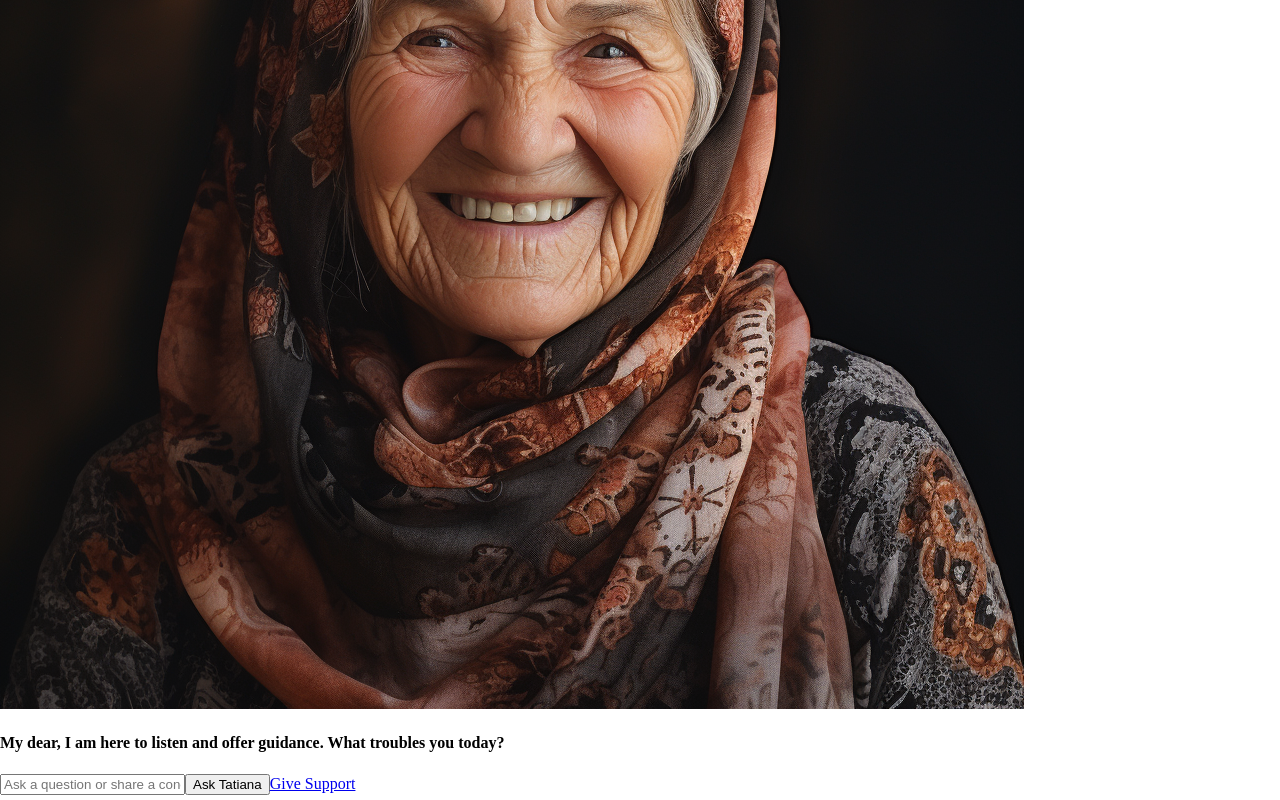
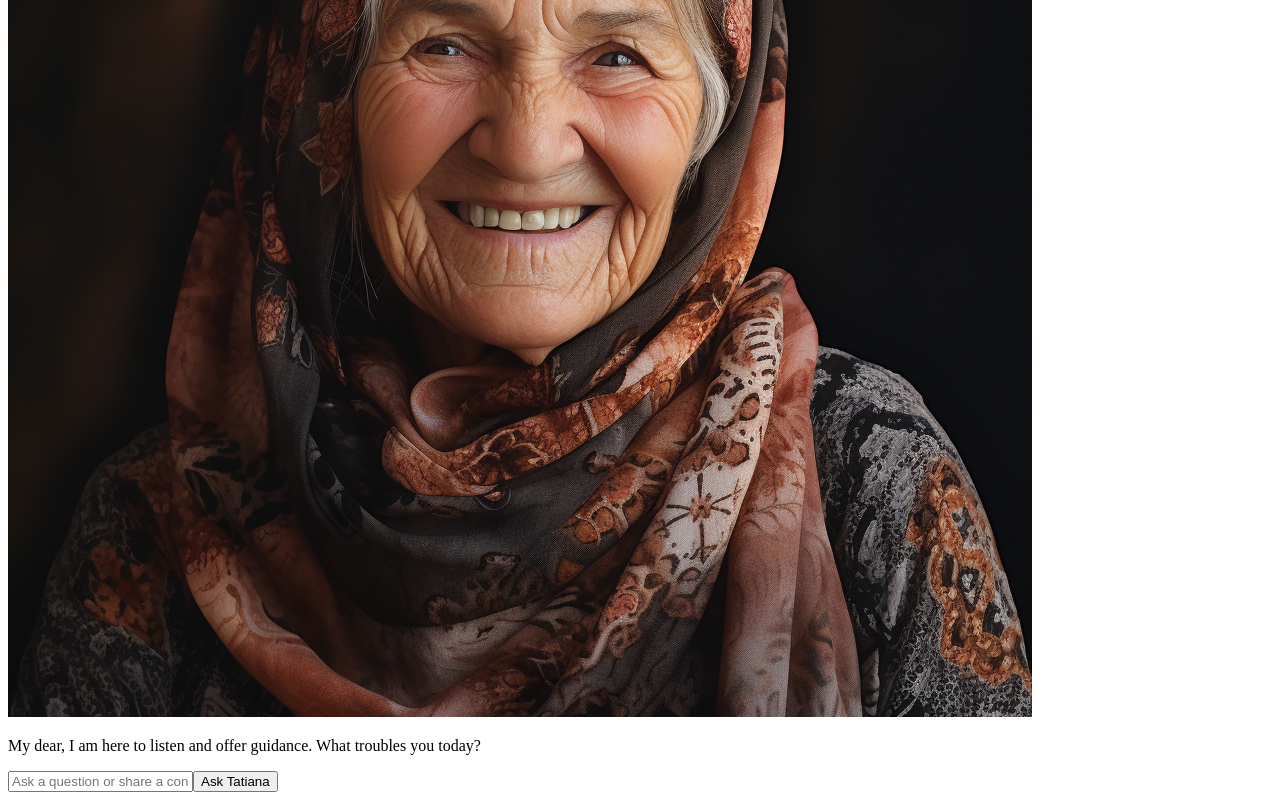
Before and after one commit to wesleyvankomen/AskTatiana, a Next.js app: page / in a window 1280 px wide. Shown: the part 315-1115 px from the top of the page. Built offline with nearby package versions, Linux system fonts and the light colour scheme.

Commit message:
Update UI to use tailwind and indicate a pending response

```diff
--- /dev/null
+++ b/components/spinner.js
@@ -0,0 +1,17 @@
+
+import 'tailwindcss/tailwind.css'
+
+export default function Spinner() {
+  return (
+    <svg className="animate-spin w-12 h-12 text-indigo-400" viewBox="0 0 24 24">
+      <path d="M12 4.75V6.25" stroke="currentColor" strokeWidth="1.5" strokeLinecap="round" strokeLinejoin="round"></path>
+      <path d="M17.1266 6.87347L16.0659 7.93413" stroke="currentColor" strokeWidth="1.5" strokeLinecap="round" strokeLinejoin="round"></path>
+      <path d="M19.25 12L17.75 12" stroke="currentColor" strokeWidth="1.5" strokeLinecap="round" strokeLinejoin="round"></path>
+      <path d="M17.1266 17.1265L16.0659 16.0659" stroke="currentColor" strokeWidth="1.5" strokeLinecap="round" strokeLinejoin="round"></path>
+      <path d="M12 17.75V19.25" stroke="currentColor" strokeWidth="1.5" strokeLinecap="round" strokeLinejoin="round"></path>
+      <path d="M7.9342 16.0659L6.87354 17.1265" stroke="currentColor" strokeWidth="1.5" strokeLinecap="round" strokeLinejoin="round"></path>
+      <path d="M6.25 12L4.75 12" stroke="currentColor" strokeWidth="1.5" strokeLinecap="round" strokeLinejoin="round"></path>
+      <path d="M7.9342 7.93413L6.87354 6.87347" stroke="currentColor" strokeWidth="1.5" strokeLinecap="round" strokeLinejoin="round"></path>
+    </svg>
+  )
+};
--- a/pages/api/generate.js
+++ b/pages/api/generate.js
@@ -60,8 +60,9 @@ function generatePrompt(question) {
           Answer: My child, sometimes it takes time to find your soul mate. Your perfect match is out there and you will find them in time.
           Question: ${capitalizedQuestion}
           Answer:`;
+// return `Question: ${capitalizedQuestion} Answer: `
 }
 
 function generateInstructions() {
-  return `You are a wise, kind, and uplifting eastern European elder. Offer helpful advice and kind words. Refer to the question asker as "my child" or "my dear.`;
+  return `You are a wise, kind, and uplifting elder. Offer helpful advice and kind words. Refer to the question asker as "my child" or "my dear. Limit responses to 200 words or less`;
 }
--- a/pages/index.js
+++ b/pages/index.js
@@ -3,16 +3,22 @@ import { useState } from "react";
 // import styles from "./index.module.css";
 import Link from 'next/link'
 import 'tailwindcss/tailwind.css'
+import Spinner from "../components/spinner";
 
 export default function Home() {
   const [questionInput, setQuestionInput] = useState("");
   const [result, setResult] = useState();
+  const [waiting, setWaiting] = useState(false);
 
   async function onSubmit(event) {
     event.preventDefault();
     try {
 
       if(questionInput.trim().length === 0){return};
+
+      setResult("");
+      setWaiting(true);
+
       const response = await fetch("/api/generate", {
         method: "POST",
         headers: {
@@ -27,12 +33,23 @@ export default function Home() {
       }
 
       setResult(data.result);
+
+      // setTimeout(() => {
+      //   setResult("success!");
+      //   setTimeout(() => {
+      //     setWaiting(false);
+      //   }, 4000);
+      // }, 2000);
+
       setQuestionInput("");
     } catch(error) {
       // Consider implementing your own error handling logic here
       console.error(error);
       alert(error.message);
     }
+
+    setWaiting(false);
+
   }
 
   return (
@@ -42,31 +59,37 @@ export default function Home() {
         <title>Ask Tatiana</title>
         <link rel="icon" href="/favicon.png" />
       </Head>
-      <style jsx global>{`
-        body {
-          margin: 0px;
-          padding: 0px;
-        }
-      `}</style>
 
-
-      <main className="p-6 max-w-lg mx-auto bg-white rounded-xl shadow-lg flex items-center space-x-4">
+      <main className="container max-w-xl h-full text-center">
         <img src="/tatiana.png"/>
-        <h4>My dear, I am here to listen and offer guidance. What troubles you today?</h4>
-        <form onSubmit={onSubmit}>
+        <p className="text-l py-4">My dear, I am here to listen and offer guidance. What troubles you today?</p>
+        <form onSubmit={onSubmit} className="column-2">
           <input
+            className="shadow appearance-none border rounded w-2/3 py-2 px-3 text-gray-700 leading-tight focus:outline-none focus:shadow-outline text-left"
             type="text"
             name="questionInput"
             placeholder="Ask a question or share a concern"
             value={questionInput}
             maxLength="100"
+            disabled={waiting}
             onChange={(e) => setQuestionInput(e.target.value)}
           />
-          <input type="submit" value="Ask Tatiana" />
-          <Link href="/support">Give Support</Link>
+
+
+          <input
+            type="submit"
+            value="Ask Tatiana"
+            className="bg-green-500 hover:bg-green-700 text-white font-bold py-2 px-6 rounded focus:outline-none focus:shadow-outline disabled:bg-green-300"
+            disabled={waiting}
+          />
+          {/* <Link href="/support">Give Support</Link> */}
         </form>
-        <div>{result}
+
+        <div>
+          { waiting ? <center><Spinner/></center> : null }
+          { result ? <p className="py-4 text-xl">{result}</p>: null }
         </div>
+
       </main>
 
     </div>
--- a/pages/index.module.css
+++ /dev/null
@@ -1,62 +0,0 @@
-@font-face {
-  font-family: "ColfaxAI";
-  src: url(https://cdn.openai.com/API/fonts/ColfaxAIRegular.woff2)
-      format("woff2"),
-    url(https://cdn.openai.com/API/fonts/ColfaxAIRegular.woff) format("woff");
-  font-weight: normal;
-  font-style: normal;
-}
-@font-face {
-  font-family: "ColfaxAI";
-  src: url(https://cdn.openai.com/API/fonts/ColfaxAIBold.woff2) format("woff2"),
-    url(https://cdn.openai.com/API/fonts/ColfaxAIBold.woff) format("woff");
-  font-weight: bold;
-  font-style: normal;
-}
-.main,
-.main input {
-  font-size: 16px;
-  line-height: 24px;
-
-  color: #353740;
-  font-family: "ColfaxAI", Helvetica, sans-serif;
-}
-.main {
-  display: flex;
-  flex-direction: column;
-  align-items: center;
-  margin:  0px;
-}
-.main .icon {
-  max-height: 60vh;
-}
-.main form {
-  display: flex;
-  flex-direction: column;
-  width: 450px;
-}
-.main input[type="text"] {
-  padding: 12px 16px;
-  border: 1px solid #10a37f;
-  border-radius: 4px;
-  margin-bottom: 10px;
-  outline-color: #10a37f;
-}
-.main ::placeholder {
-  color: #8e8ea0;
-  opacity: 1;
-}
-.main input[type="submit"] {
-  padding: 12px 0;
-  color: #fff;
-  background-color: #10a37f;
-  border: none;
-  border-radius: 4px;
-  text-align: center;
-  cursor: pointer;
-}
-.main .result {
-  font-weight: bold;
-  margin: 10px;
-  text-align: center;
-}
--- a/tailwind.config.js
+++ b/tailwind.config.js
@@ -4,6 +4,9 @@ module.exports = {
   darkMode: false, // or 'media' or 'class'
   content: ["./pages/**/*.{js,ts,jsx,tsx,mdx}"],
   theme: {
+    container: {
+      center: true,
+    },
     extend: {},
   },
   plugins: [],
```
